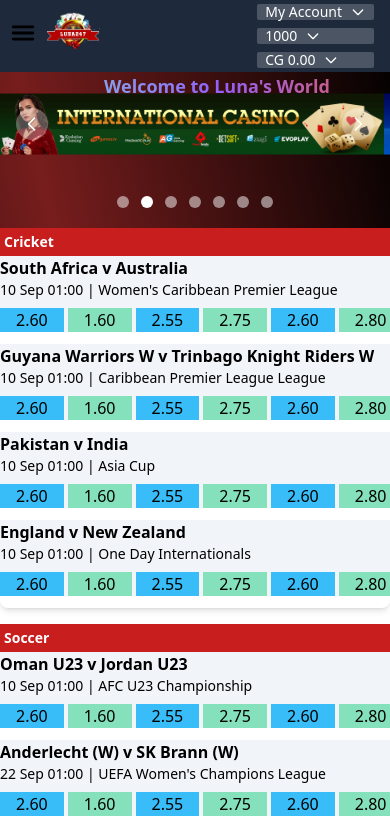
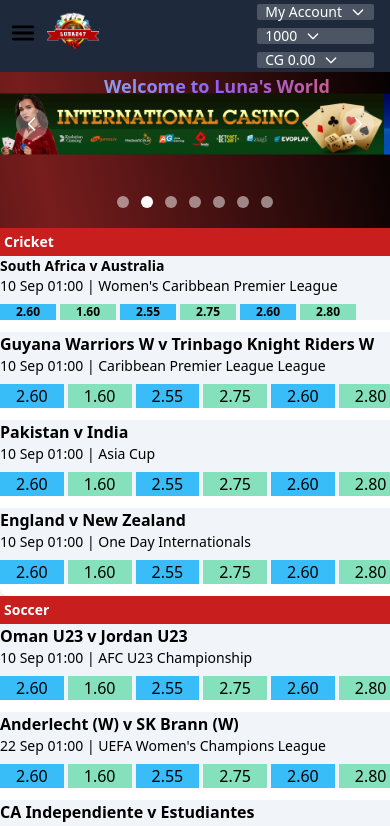
Before and after one commit to rajat-jain007/react-gaming-luna274, a React (Vite) app: page / in a window 390 px wide. Shown: the top 826 px of the page. Built offline with nearby package versions, Linux system fonts and the light colour scheme; what tw-elements would draw is missing.

Commit message:
Fixed some responsive isuues

```diff
--- a/src/components/MobileViewScoreboard.jsx
+++ b/src/components/MobileViewScoreboard.jsx
@@ -2,20 +2,21 @@
 
 function MobileViewScoreboard() {
   return (
-    <div className="grid grid-cols-1 gap-4 md:hidden bg-white ">
+    <div className="">
+      <div className="grid  md:hidden bg-white overflow-auto ">
         {/* Table 1 */}
         <div className="rounded-lg shadow-md">
           <div className="text-white bg-red-700 text-sm font-semibold p-1">
             Cricket
           </div>
-        <div className="text-black bg-slate-100 flex flex-col text-base font-semibold ">
+          <div className="text-black bg-slate-100 flex flex-col text-sm font-semibold w-full">
             South Africa v Australia
-          <span className="text-sm font-normal">
-            10 Sep 01:00 | Women's Caribbean Premier League{" "}
+            <span className="text-sm font-normal truncate">
+              10 Sep 01:00 | Women's Caribbean Premier League
             </span>
           </div>
 
-        <div className="flex grid-cols-6 bg-slate-100 gap-1 w-full mb-3">
+          <div className="flex grid-cols-6 bg-slate-100 gap-1 mb-3 text-xs font-semibold">
             <div className="grid-cols-1  bg-sky-400 px-4 mt-2 ">2.60</div>
             <div className="grid-cols-1  bg-green-300 px-4 mt-2 ">1.60</div>
 
@@ -289,6 +290,7 @@
           </div>
         </div>
       </div>
+    </div>
   );
 }
 
--- a/src/components/ScoreBoard.jsx
+++ b/src/components/ScoreBoard.jsx
@@ -1,10 +1,10 @@
 import React from "react";
-import MobileViewScoreboard from "./MobileViewScoreboard.jsx"
+import MobileViewScoreboard from "./MobileViewScoreboard.jsx";
 
 function ScoreBoard() {
   return (
     <>
-      <div className="p-5 hidden  whitespace-nowrap overflow-auto  md:block">
+      <div className="p-5 hidden whitespace-nowrap w-full overflow-auto md:block">
         <h1 className="text-xl text-white mb-2 p-1 bg-red-800 border-b-2 border-b-slate-300">
           Cricket
         </h1>
@@ -615,7 +615,7 @@
 
       {/* Mobile View */}
 
-    <MobileViewScoreboard/>
+      <MobileViewScoreboard />
     </>
   );
 }
```
Lines whose indentation alone changed are shown as unchanged.
